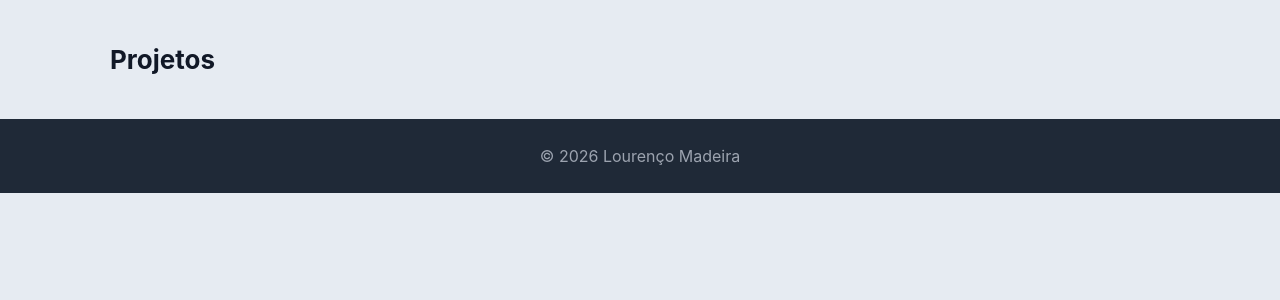
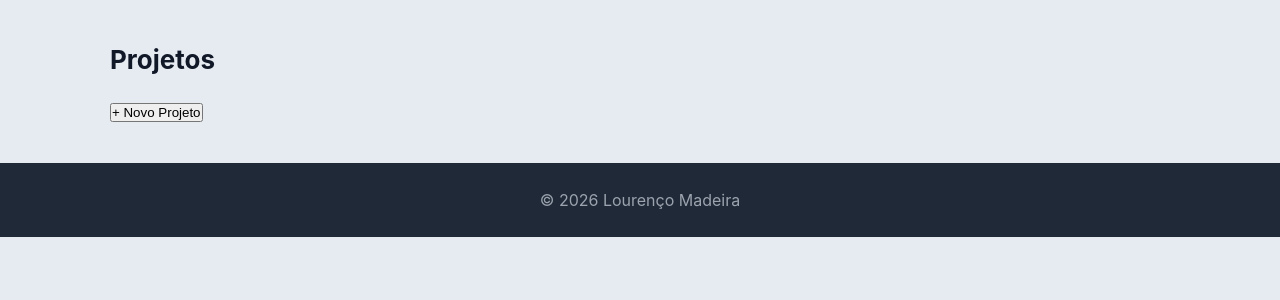
Before and after one commit to a22405291LourencoMadeira/portfolio_ficha6_django, a Django app: page /portfolio/projetos/ in a window 1280 px wide. Shown: the part 113-413 px from the top of the page. Run offline with Django 5.2, Linux system fonts and the light colour scheme; data comes from the database, SQL or seed files in the repository; data that the repository does not hold is empty.

Commit message:
Criado CRUD de Projetos com views, templates e urls

```diff
--- a/portfolio/templates/portfolio/projetos.html
+++ b/portfolio/templates/portfolio/projetos.html
@@ -1,6 +1,7 @@
 {% extends "portfolio/base.html" %}
 {% block content %}
 <h2>Projetos</h2>
+<a href="{% url 'novo_projeto' %}"><button>+ Novo Projeto</button></a>
 <section>
     {% for projeto in projetos %}
     <article>
@@ -16,6 +17,8 @@
                 {% endfor %}
             </ul>
         </section>
+        <a href="{% url 'edita_projeto' projeto.id %}"><button>Editar</button></a>
+        <a href="{% url 'apaga_projeto' projeto.id %}"><button>Apagar</button></a>
     </article>
     {% endfor %}
 </section>
--- a/portfolio/urls.py
+++ b/portfolio/urls.py
@@ -9,4 +9,7 @@ urlpatterns = [
     path('tfcs/', views.tfcs_view, name='tfcs'),
     path('competencias/', views.competencias_view, name='competencias'),
     path('formacoes/', views.formacoes_view, name='formacoes'),
+    path('projetos/novo/', views.novo_projeto_view, name='novo_projeto'),
+path('projetos/<int:projeto_id>/edita/', views.edita_projeto_view, name='edita_projeto'),
+path('projetos/<int:projeto_id>/apaga/', views.apaga_projeto_view, name='apaga_projeto'),
 ]
--- a/portfolio/views.py
+++ b/portfolio/views.py
@@ -1,5 +1,7 @@
 from django.shortcuts import render
 from .models import UnidadeCurricular, Projeto, Tecnologia, TFC, Competencia, Formacao, Licenciatura
+from .forms import ProjetoForm, TecnologiaForm, CompetenciaForm, FormacaoForm
+from django.shortcuts import redirect
 
 def index_view(request):
     licenciatura = Licenciatura.objects.first()
@@ -28,3 +30,22 @@ def competencias_view(request):
 def formacoes_view(request):
     formacoes = Formacao.objects.all().order_by('data_inicio')
     return render(request, 'portfolio/formacoes.html', {'formacoes': formacoes})
+
+def novo_projeto_view(request):
+    form = ProjetoForm(request.POST or None, request.FILES)
+    if form.is_valid():
+        form.save()
+        return redirect('projetos')
+    return render(request, 'portfolio/novo_projeto.html', {'form': form})
+
+def edita_projeto_view(request, projeto_id):
+    projeto = Projeto.objects.get(id=projeto_id)
+    form = ProjetoForm(request.POST or None, request.FILES, instance=projeto)
+    if form.is_valid():
+        form.save()
+        return redirect('projetos')
+    return render(request, 'portfolio/edita_projeto.html', {'form': form, 'projeto': projeto})
+
+def apaga_projeto_view(request, projeto_id):
+    Projeto.objects.get(id=projeto_id).delete()
+    return redirect('projetos')
```
Also changed, not shown: portfolio/templates/portfolio/edita_projeto.html (added, +9 -0 lines), portfolio/templates/portfolio/novo_projeto.html (added, +9 -0 lines).
